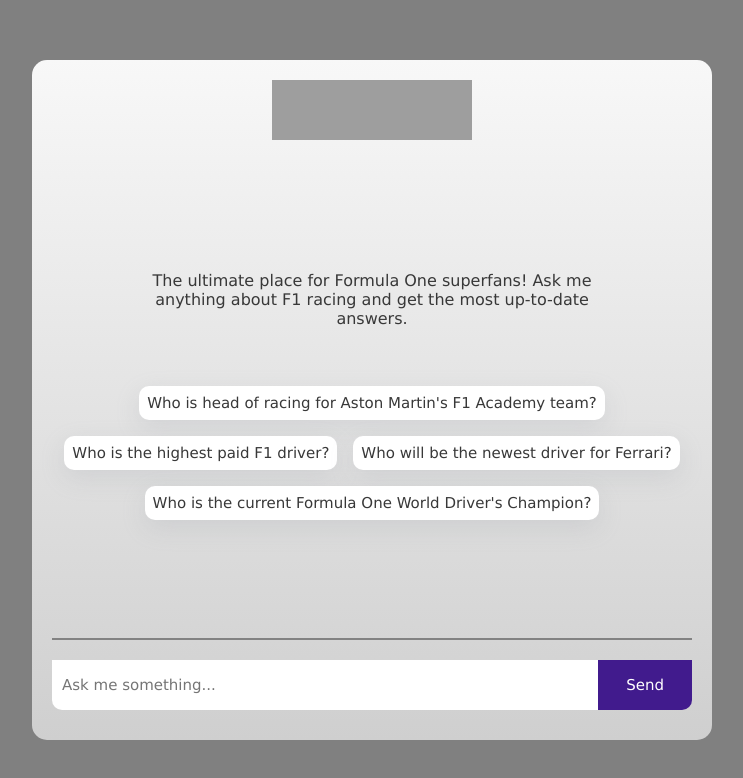
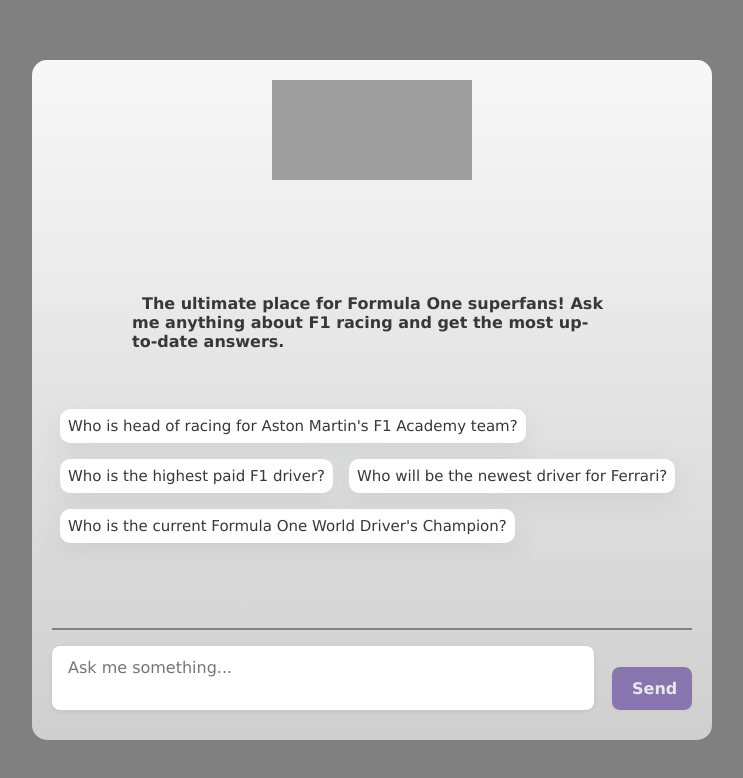
Before and after one commit to VanshShah174/F1GPT, a Next.js app: page / in a window 1280 px wide. Shown: the top 778 px of the page, without its empty margins (268-1011 px from the left). Built offline with nearby package versions, Linux system fonts and the light colour scheme; grey boxes are pictures that could not be loaded.

Commit message:
Ui changes implemented to enhance the UI

```diff
--- a/app/components/LoadingBubble.tsx
+++ b/app/components/LoadingBubble.tsx
@@ -1,10 +1,9 @@
 const LoadingBubble = () => {
     return (
-        <div className="loader">
-
-
+        <div className="bubble bubble-ai loading-bubble">
+            <span className="loader"></span>
+            <span>Analyzing the latest F1 data...</span>
         </div>
-    )
-}
-
-export default LoadingBubble
+    );
+};
+export default LoadingBubble;
--- a/app/global.css
+++ b/app/global.css
@@ -9,21 +9,26 @@
     justify-content: center;
     align-items: center;
     height: 100vh;
-    /*background-image: url("assets/background.avif");*/
     background-color: gray;
+}
+
+.logo-container {
+    width: 100%;
+    display: flex;
+    justify-content: center;
+    align-items: center;
+    margin-bottom: 20px;
 }
 
 main {
     width: 50vw;
     height: 80vh;
+    display: flex;
+    flex-direction: column;
     background: linear-gradient(to bottom, #f8f8f8, #cfcfcf);
     border-radius: 15px;
-    display: flex;
-    align-items: center;
-    flex-direction: column;
     justify-content: space-between;
     padding: 20px;
-    text-align: center;
     color: #383838;
 }
 
@@ -32,11 +37,37 @@
 }
 
 section.populated {
-    height: 100%;
+    flex: 1 1 auto;
+    height: 60vh; /* or flex:1 if you prefer */
+    max-height: 70vh;
+    overflow-y: scroll; /* ← always show the gutter */
     display: flex;
     flex-direction: column;
-    justify-content: flex-end;
-    /*overflow: scroll;*/
+    justify-content: flex-start;
+    padding-bottom: 10px;
+
+    /* make it a thin, always‐visible scrollbar */
+    scrollbar-width: thin; /* Firefox */
+    scrollbar-color: rgba(0, 0, 0, 0.4) transparent; /* Firefox */
+    scrollbar-gutter: stable both-edges; /* reserve space so content doesn’t jump */
+}
+
+/* WebKit/Blink (Chrome, Safari) */
+section.populated::-webkit-scrollbar {
+    width: 8px;
+}
+
+section.populated::-webkit-scrollbar-track {
+    background: transparent;
+}
+
+section.populated::-webkit-scrollbar-thumb {
+    background-color: rgba(0, 0, 0, 0.4);
+    border-radius: 4px;
+}
+
+section.populated > div:last-child {
+    margin-top: auto;
 }
 
 .starter-text {
@@ -45,59 +76,98 @@
 }
 
 form {
-    height: 50px;
     width: 100%;
     display: flex;
-    border-top: #828282 solid 2px;
-    padding-top: 20px;
-    margin-bottom: 10px;
+    align-items: flex-end;
+    border-top: 2px solid #828282;
+    padding: 16px 0 10px 0;
+    margin-bottom: 0;
     border-radius: 0 0 10px 10px;
-    overflow: hidden;
+    gap: 10px;
+    box-sizing: border-box;
 }
 
-input.question-box {
-    width: 85%;
-    padding: 10px;
-    font-size: 15px;
-    color: #383838;
+textarea.question-box {
+    width: 100%;
+    min-height: 40px;
+    max-height: 120px;
+    padding: 12px 16px;
+    font-size: 16px;
+    color: #222;
     border: none;
+    border-radius: 8px;
+    resize: none;
+    background: #fff;
+    box-shadow: 0 1px 4px rgba(0, 0, 0, 0.08);
+    transition: box-shadow 0.2s;
+    font-family: inherit;
+    overflow-y: auto;
+    margin-right: 8px;
+}
+
+textarea.question-box:focus {
+    outline: none;
+    box-shadow: 0 0 0 2px #411b8d33;
+    background: #f9f7ff;
 }
 
 input[type="submit"] {
-    width: 15%;
-    padding: 10px;
-    font-size: 15px;
+    min-width: 80px;
+    padding: 12px 20px;
+    font-size: 16px;
+    font-weight: 600;
     border: none;
-    background-color: #411b8d;
+    border-radius: 8px;
+    background: #411b8d;
     color: #fff;
+    cursor: pointer;
+    transition: background 0.2s, opacity 0.2s;
+    box-shadow: 0 1px 4px rgba(0, 0, 0, 0.07);
 }
 
+input[type="submit"]:hover,
+input[type="submit"]:focus {
+    background: #2d0e5a;
+    opacity: 0.95;
+}
+
+input[type="submit"]:disabled {
+    opacity: 0.5;
+    cursor: not-allowed;
+}
+
+/* --- BUBBLE IMPROVEMENTS --- */
 .bubble {
-    margin: 8px;
-    padding: 8px;
+    display: block;
+    max-width: 70%;
+    margin: 12px 0;
+    padding: 14px 18px;
     font-size: 15px;
     border: none;
     color: #383838;
-    box-shadow: #959da533 0 8px 24px;
-    width: 80%;
+    box-shadow: 0 2px 8px rgba(0, 0, 0, 0.06);
+    word-break: break-word;
+    white-space: pre-wrap; /* wraps and preserves line breaks */
+    overflow-wrap: break-word;
+}
+
+.bubble.user {
+    background-color: #e1f4ff;
+    border-radius: 20px 20px 0 20px;
+    margin-left: auto;
+    margin-right: 0;
     text-align: left;
 }
 
-input:focus {
-    outline: none;
+.bubble.assistant {
+    background-color: #dce7ff;
+    border-radius: 20px 20px 20px 0;
+    margin-right: auto;
+    margin-left: 0;
+    text-align: left;
 }
 
-.bubble.user {
-    border-radius: 20px 20px 0 20px;
-    background-color: #E1F4FFFF;
-    margin-left: auto;
-
-}
-
-.bubble.assistant {
-    border-radius: 20px 20px 20px 0;
-    background-color: #dce7ff;
-}
+/* --- END BUBBLE IMPROVEMENTS --- */
 
 .prpmpt-suggestion-row {
     width: 100%;
@@ -117,10 +187,11 @@
 }
 
 .prompt-suggestion-button:hover {
-    background: #f3f4f6;             /* slightly darker grey */
-    transform: translateY(-2px);     /* lift it up a bit */
+    background: #f3f4f6;
+    transform: translateY(-2px);
     box-shadow: 0 4px 12px rgba(0, 0, 0, 0.1);
 }
+
 .loader {
     margin: 10px;
     width: 60px;
@@ -150,25 +221,33 @@
         height: 95vh;
         padding: 10px;
     }
+
     .starter-text {
         padding: 0 20px;
         margin-bottom: 30px;
         font-size: 15px;
     }
+
     .bubble {
-        width: 95%;
+        max-width: 90%;
         font-size: 14px;
+        padding: 10px 14px;
     }
+
     form {
         flex-direction: column;
         height: auto;
         padding-top: 10px;
     }
-    input.question-box,
+
+    textarea.question-box {
+        width: 90vw;
+        margin-bottom: 8px;
+        font-size: 16px;
+    }
+
     input[type="submit"] {
         width: 100%;
-        margin-bottom: 8px;
-        font-size: 16px;
     }
 }
 
@@ -179,22 +258,30 @@
         border-radius: 0;
         padding: 4px;
     }
+
     .starter-text {
         padding: 0 8px;
         margin-bottom: 15px;
         font-size: 13px;
     }
+
     .bubble {
-        width: 100%;
+        max-width: 100%;
         font-size: 13px;
-        padding: 6px;
+        padding: 6px 8px;
     }
+
     .prompt-suggestion-button {
         font-size: 13px;
         padding: 6px;
         margin: 4px;
     }
+
     form {
-        padding-top: 6px;
+        padding-top: 12px;
+    }
+
+    section.populated {
+        max-width: 50vh;
     }
 }
--- a/app/page.tsx
+++ b/app/page.tsx
@@ -7,6 +7,7 @@
 import LoadingBubble from "./components/LoadingBubble";
 import PromptSuggestionsRow from "./components/PromptSuggestionsRow";
 import Bubble from "./components/Bubble";
+import { useRef, useEffect } from "react";
 
 const Home = () => {
     const { append, isLoading, messages, input, handleInputChange, handleSubmit } =
@@ -21,20 +22,35 @@
         append(msg);
     };
 
+    const messagesContainerRef = useRef(null);
+    const messagesEndRef = useRef(null);
+
     const noMessages = !messages || messages.length === 0;
+
+    // Auto-scroll to bottom when messages change
+    useEffect(() => {
+        if (messagesEndRef.current) {
+            messagesEndRef.current.scrollIntoView({ behavior: "smooth" });
+        }
+    }, [messages]);
 
     return (
         <main>
             <div className="logo-container">
-                <Image src={f1GPTLogo} alt="F1GPT logo" width={200} height={60} />
+                <Image src={f1GPTLogo} alt="F1GPT logo" width={200} height={100} className="logoimg" priority sizes="(max-width: 768px) 15px, 200px" />
             </div>
 
-            <section className={noMessages ? "" : "populated"}>
+            <section
+                className={noMessages ? "" : "populated"}
+                ref={messagesContainerRef}
+            >
                 {noMessages ? (
                     <>
                         <p className="starter-text">
-                            The ultimate place for Formula One superfans! Ask me anything
-                            about F1 racing and get the most up-to-date answers.
+                            <b style={{ margin: 10 }}>
+                                The ultimate place for Formula One superfans! Ask me anything
+                                about F1 racing and get the most up-to-date answers.
+                            </b>
                         </p>
                         <PromptSuggestionsRow onPromptClick={handlePrompt} />
                     </>
@@ -44,18 +60,28 @@
                             <Bubble key={message.id ?? index} message={message} />
                         ))}
                         {isLoading && <LoadingBubble />}
+                        {/* This div ensures we always scroll to the latest message */}
+                        <div ref={messagesEndRef} />
                     </>
                 )}
             </section>
 
             <form onSubmit={handleSubmit}>
-                <input
+                <textarea
                     className="question-box"
                     onChange={handleInputChange}
                     value={input}
                     placeholder="Ask me something..."
+                    rows={2}
+                    onKeyDown={(e) => {
+                        if (e.key === "Enter" && !e.shiftKey) {
+                            e.preventDefault();
+                            handleSubmit(e);
+                        }
+                        // Shift+Enter will add a new line (default behavior)
+                    }}
                 />
-                <input type="submit" value="Send" />
+                <input type="submit" value="Send" disabled={input.trim() === ""} />
             </form>
         </main>
     );
```
